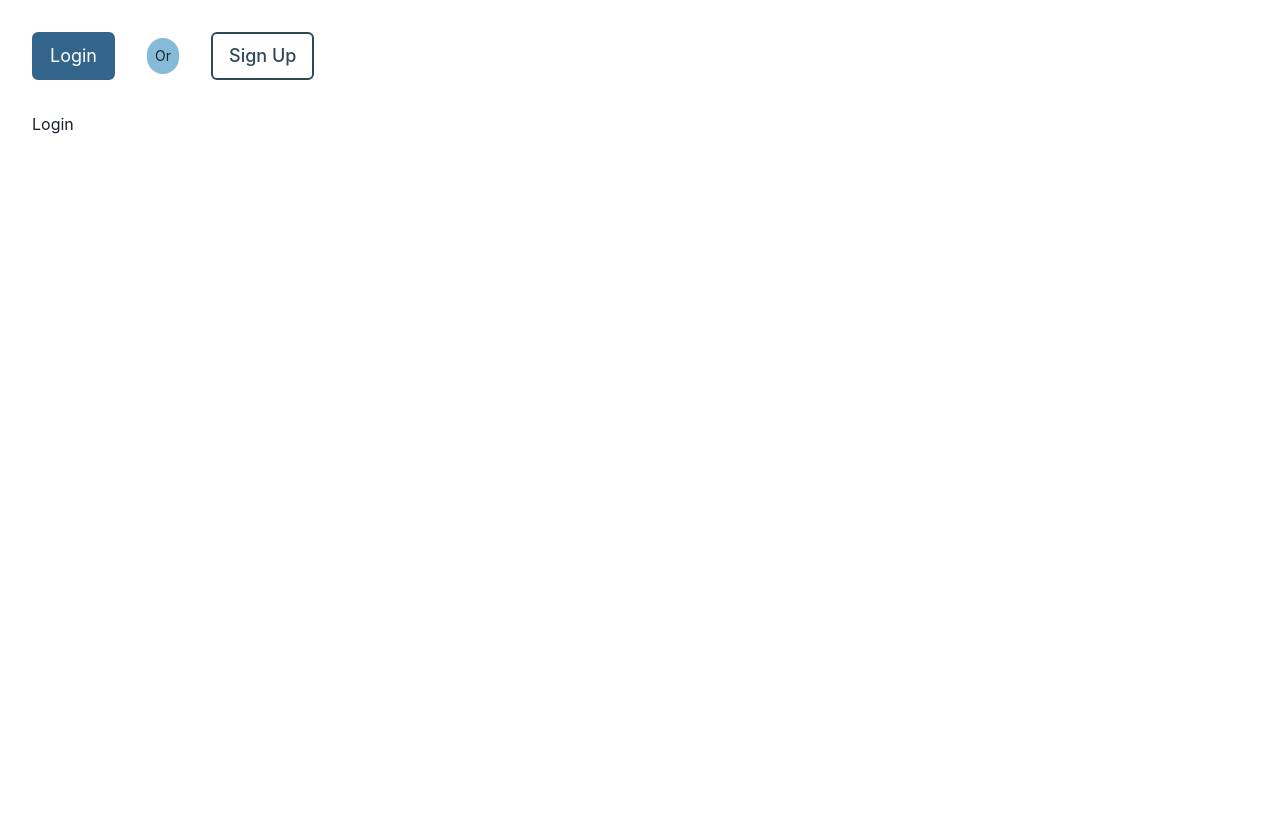
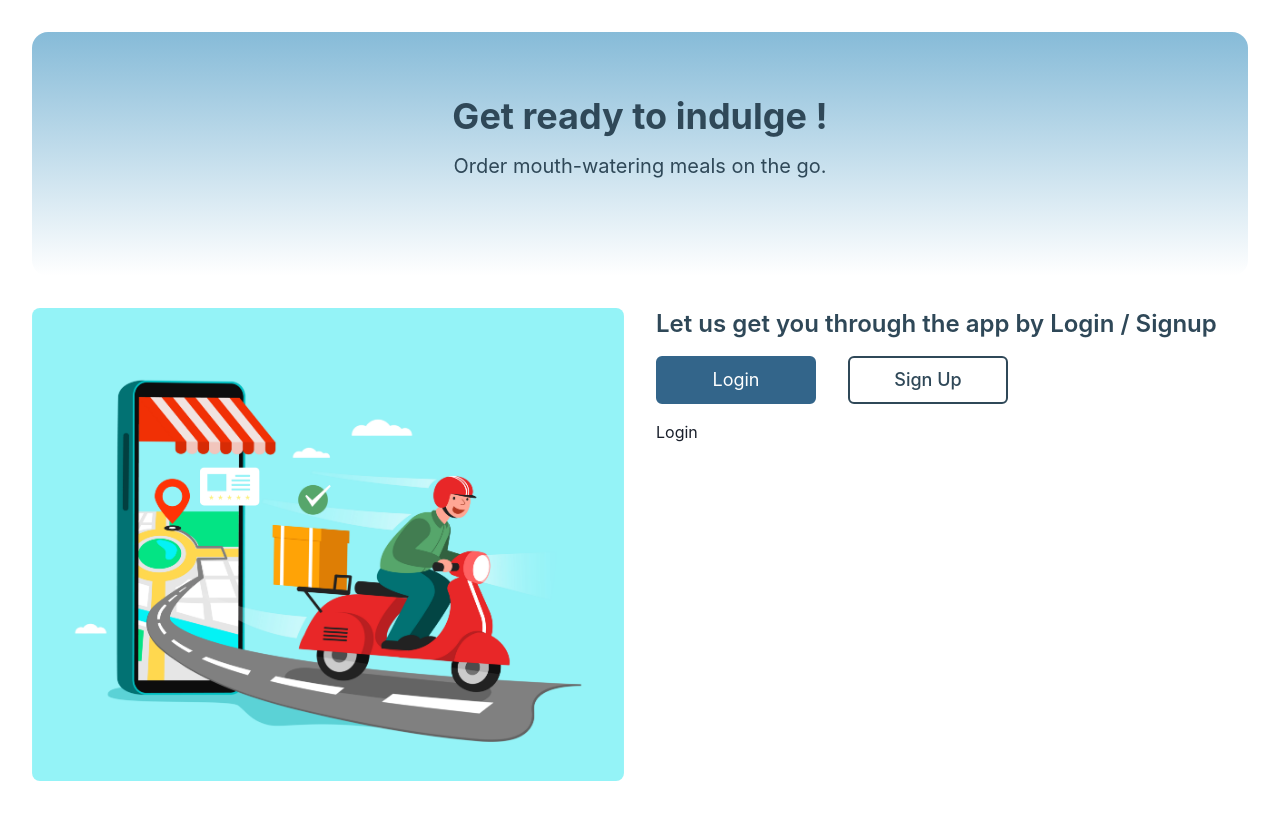
Before and after one commit to Dave-Rushabh/MERN-Food-app, a React (Vite) app in the folder client/: page /auth in a window 1280 px wide. Built offline with nearby package versions, Linux system fonts and the light colour scheme.

Commit message:
Login page UI initialized

```diff
--- a/client/src/App.css
+++ b/client/src/App.css
@@ -9,3 +9,16 @@
 body {
   font-family: 'Open Sans', sans-serif;
 }
+
+::-webkit-scrollbar {
+  width: 0.3rem;
+  height: 0.3rem;
+}
+
+::-webkit-scrollbar-track {
+  background-color: #f5f5f5;
+}
+
+::-webkit-scrollbar-thumb {
+  background-color: #888;
+}
--- /dev/null
+++ b/client/src/components/AuthBanner/index.css
@@ -0,0 +1,21 @@
+.banner-container {
+  @apply relative overflow-hidden;
+  width: 95vw;
+  border-radius: 1rem;
+}
+
+.banner-wrapper {
+  @apply absolute w-full h-full bg-gradient-to-b from-app_secondary_light to-transparent z-10 bottom-0;
+}
+
+.banner-header {
+  @apply relative z-20 flex items-center justify-center px-8 py-16 text-center flex-col;
+}
+
+.header-main {
+  @apply text-4xl font-bold mb-4 text-app_primary_dark;
+}
+
+.header-sub {
+  @apply text-xl mb-8 text-app_primary_dark;
+}
--- /dev/null
+++ b/client/src/components/AuthBanner/index.tsx
@@ -0,0 +1,17 @@
+import './index.css';
+
+const AuthBanner = () => {
+  return (
+    <>
+      <div className="banner-container">
+        <div className="banner-wrapper"></div>
+        <div className="banner-header">
+          <h1 className="header-main">Get ready to indulge !</h1>
+          <p className="header-sub">Order mouth-watering meals on the go.</p>
+        </div>
+      </div>
+    </>
+  );
+};
+
+export default AuthBanner;
--- a/client/src/components/AuthComponent/SignUp.tsx
+++ b/client/src/components/AuthComponent/SignUp.tsx
@@ -36,6 +36,7 @@ const SignUp = () => {
           validationSchema={schema}
           onSubmit={async (values, { resetForm }) => {
             const message = await handleSignUp(values);
+            if (message) {
               toast({
                 title: message,
                 status: 'success',
@@ -44,6 +45,7 @@ const SignUp = () => {
                 position: 'top',
               });
               navigate('/');
+            }
             resetForm();
           }}
         >
--- a/client/src/components/AuthComponent/index.css
+++ b/client/src/components/AuthComponent/index.css
@@ -14,7 +14,7 @@
 }
 
 .active-btn {
-  @apply text-white bg-app_primary_light h-12 px-4 rounded-md text-lg border-2 border-app_primary_light;
+  @apply text-white bg-app_primary_light h-12 w-40 px-4 rounded-md text-lg border-2 border-app_primary_light;
 
   /* hover effect css */
   @apply hover:bg-app_primary_dark hover:border-2 hover:border-app_primary_dark;
@@ -22,7 +22,7 @@
 
 .login-btn,
 .signup-btn {
-  @apply text-lg text-app_primary_dark px-4 rounded-md font-medium h-12 border-2 border-app_primary_dark;
+  @apply text-lg text-app_primary_dark px-4 w-40 rounded-md font-medium h-12 border-2 border-app_primary_dark;
 
   /* hover effect css */
   @apply hover:bg-app_primary_light hover:text-white hover:border-2 hover:border-app_primary_light;
@@ -31,3 +31,19 @@
 .or-text {
   @apply rounded-full p-2 bg-app_secondary_light text-sm;
 }
+
+.img-form-wrapper {
+  @apply flex flex-1 items-start gap-8;
+}
+
+.img-container {
+  @apply w-1/2;
+}
+
+.img-container > img {
+  @apply rounded-lg;
+}
+
+.form-container {
+  @apply w-1/2 flex flex-col gap-4;
+}
--- a/client/src/components/AuthComponent/index.tsx
+++ b/client/src/components/AuthComponent/index.tsx
@@ -2,6 +2,7 @@ import { useReducer } from 'react';
 import './index.css';
 import Login from './Login';
 import SignUp from './SignUp';
+import AuthBanner from '../AuthBanner';
 
 interface AuthComponentState {
   login: boolean;
@@ -56,14 +57,24 @@ const AuthComponent = () => {
   // ======== Return of <AuthComponent /> ========
   return (
     <div className="auth-wrapper">
+      <AuthBanner />
+      <div className="img-form-wrapper">
+        <div className="img-container">
+          <img src="../../../assets/login-screen-image.jpg" alt="" />
+        </div>
+        <div className="form-container">
+          <div className="text-2xl text-app_primary_dark font-semibold">
+            Let us get you through the app by Login / Signup
+          </div>
           <AuthButtonsWrapper>
             <LoginButton />
-        <div className="or-text">Or</div>
             <SignupButton />
           </AuthButtonsWrapper>
           {state.login && <Login />}
           {state.signup && <SignUp />}
         </div>
+      </div>
+    </div>
   );
 };
 
```
Lines whose indentation alone changed are shown as unchanged.
